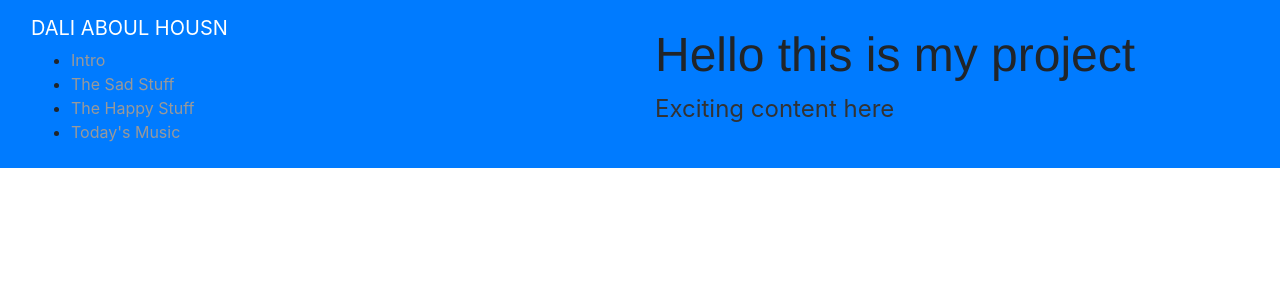
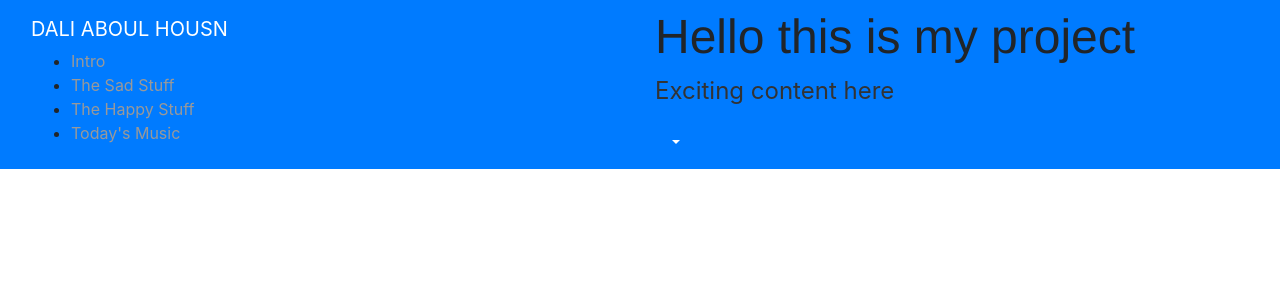
Before and after one commit to ah-dali/ah-dali.github.io, a Jekyll site: the page built from index.html, in a window 1280 px wide. Shown: the top 300 px of the page. Built offline with Jekyll 4.4.1, drawn with Linux system fonts in a browser that asks for light colours; nearby versions of some CDN libraries; library files that are not in the unit come from our copies.

Commit message:
Update index.html

```diff
--- a/index.html
+++ b/index.html
@@ -5,4 +5,6 @@ title: My Project
 <div class="blurb">
 	<h1>Hello this is my project</h1>
 	<p>Exciting content here</a></p>
+	<button id="artistDrop" type="button" class="btn btn-primary dropdown-toggle" data-toggle="dropdown" aria-haspopup="true" aria-expanded="false">
+
 </div><!-- /.blurb -->
```
